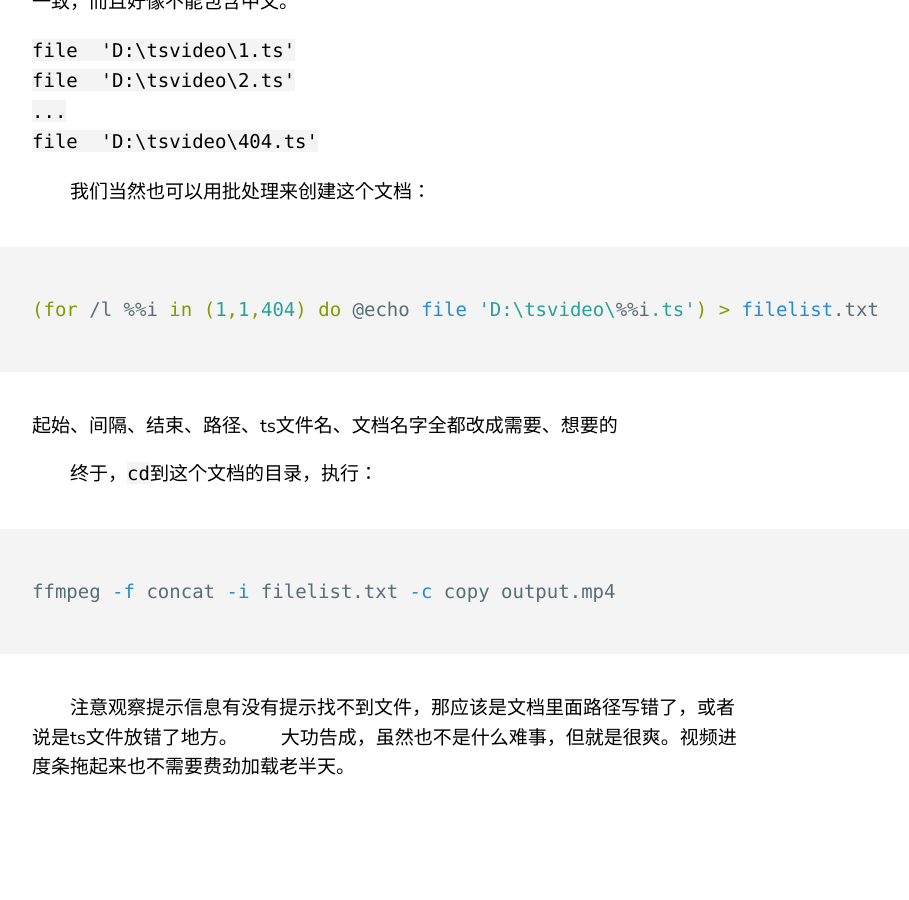
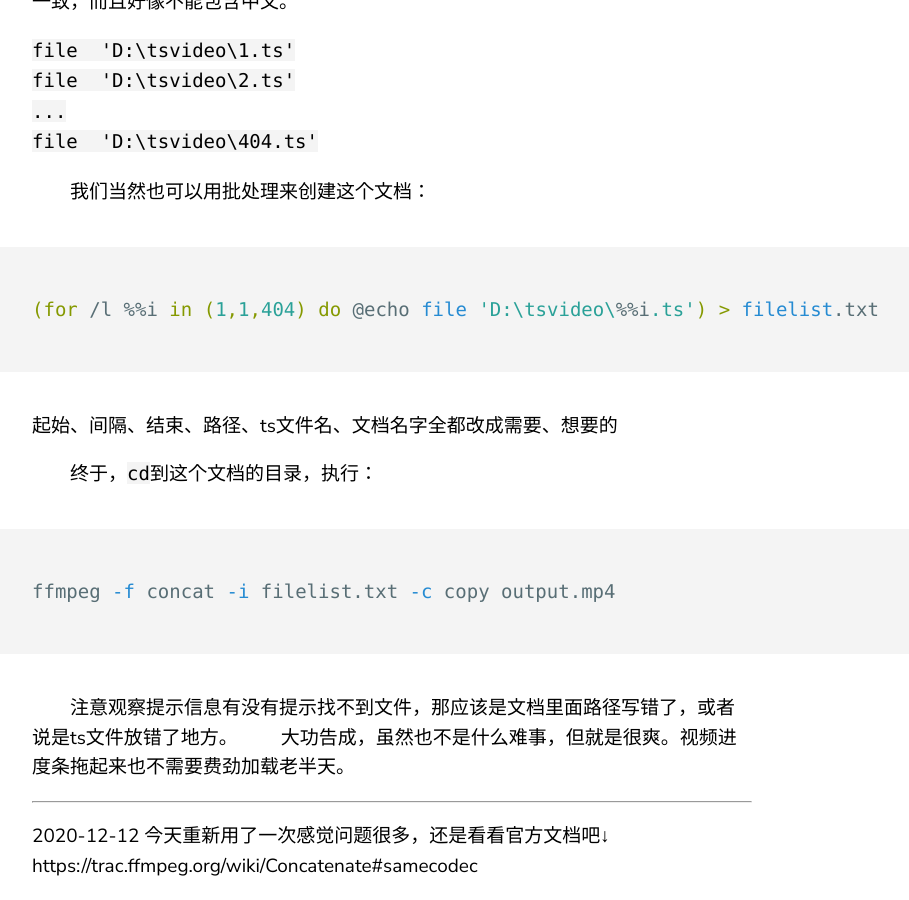
Before and after one commit to HangUpbeat/hangupbeat.github.io, a Jekyll site: the page built from _posts/2020-11-26-记一次FFMPEG合并TS视频的过程.md, in a window 1280 px wide and 900 px high, scrolled down 2368 px. Shown: the whole window, without its empty margins (68-977 px from the left). Built offline with Jekyll 4.4.1, drawn with Linux system fonts in a browser that asks for light colours; before the commit the page ends 3169 px from its top, so only the background shows below that.

Commit message:
Update 2020-11-26-记一次FFMPEG合并TS视频的过程.md
添加官方文档链接

```diff
--- a/_posts/2020-11-26-记一次FFMPEG合并TS视频的过程.md
+++ b/_posts/2020-11-26-记一次FFMPEG合并TS视频的过程.md
@@ -76,3 +76,9 @@ ffmpeg -f concat -i filelist.txt -c copy output.mp4
 
 &emsp;&emsp;注意观察提示信息有没有提示找不到文件，那应该是文档里面路径写错了，或者说是ts文件放错了地方。
 &emsp;&emsp;大功告成，虽然也不是什么难事，但就是很爽。视频进度条拖起来也不需要费劲加载老半天。
+
+***
+
+2020-12-12
+今天重新用了一次感觉问题很多，还是看看官方文档吧↓
+https://trac.ffmpeg.org/wiki/Concatenate#samecodec
```
